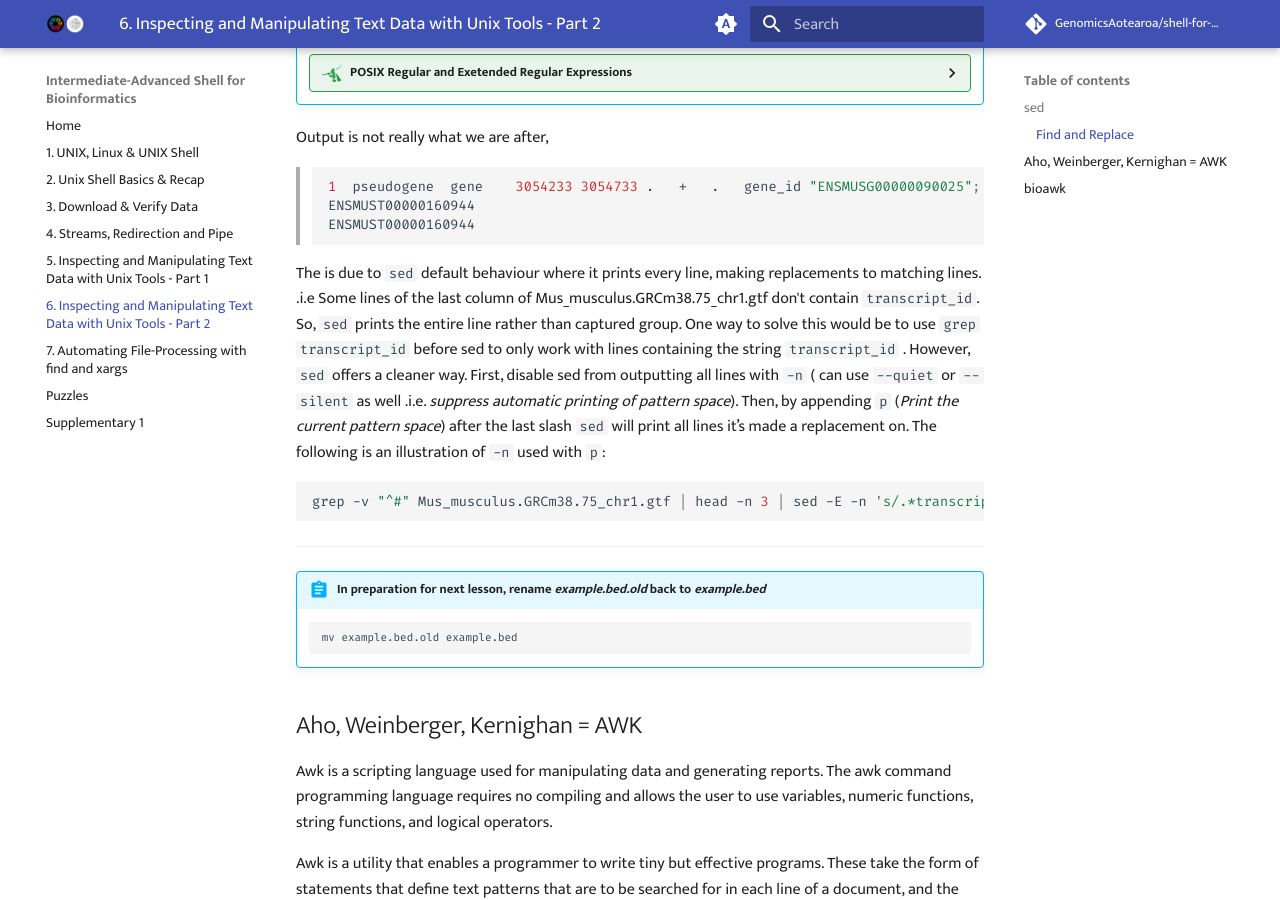
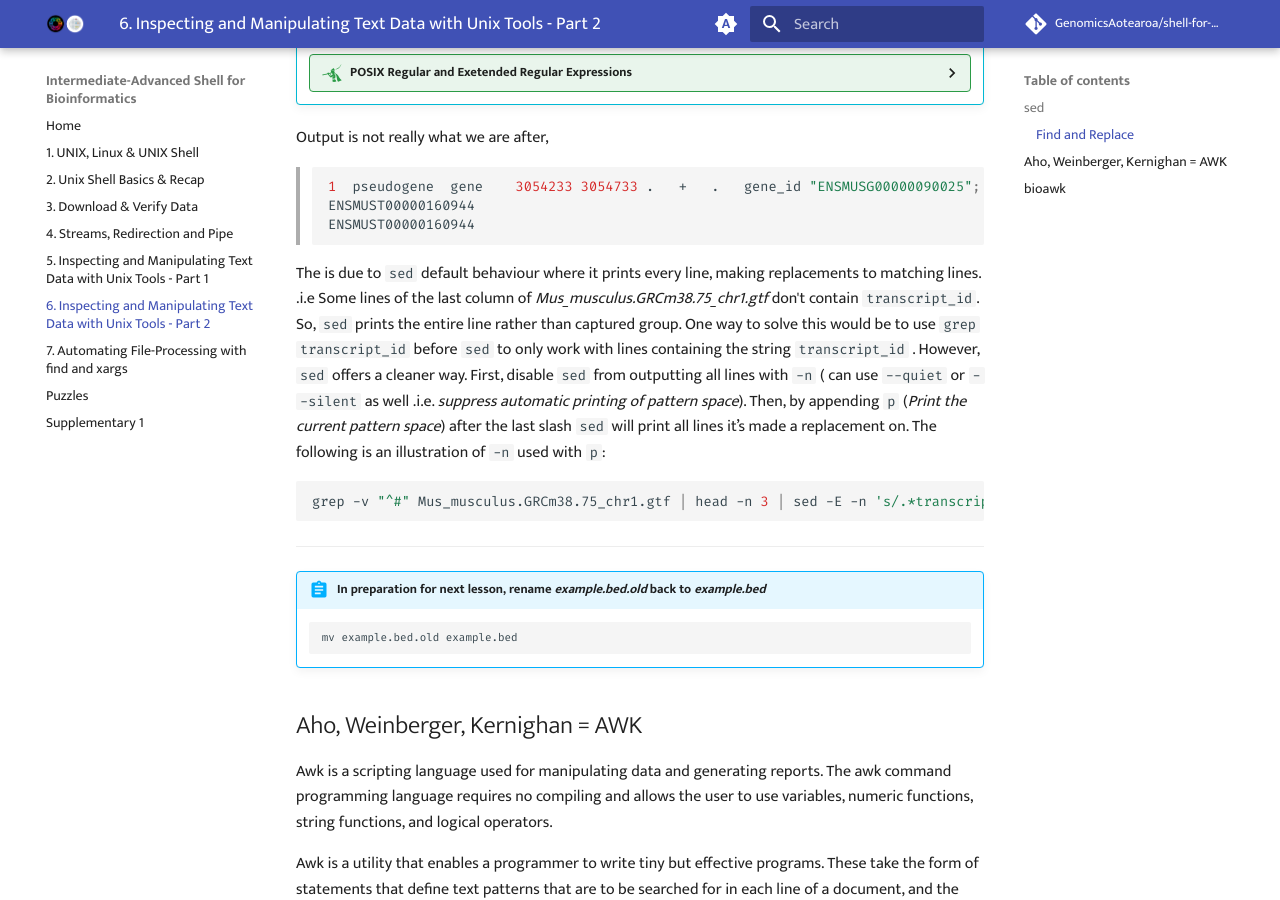
Before and after one commit to GenomicsAotearoa/shell-for-bioinformatics, an MkDocs documentation site: the page built from docs/5_inspectmanipulate2.md, in a window 1280 px wide and 900 px high, scrolled down 2910 px. Built offline with MkDocs 1.6.1 and Material for MkDocs 9.7.7, drawn with Linux system fonts in a browser that asks for light colours; comment, search, counter and statistics services are not loaded; the version menu is left out.

Commit message:
syntax fix

````diff
--- a/docs/5_inspectmanipulate2.md
+++ b/docs/5_inspectmanipulate2.md
@@ -138,7 +138,7 @@ Output is not really what we are after,
 >ENSMUST00000160944
 >```
 
-The is due to `sed` default behaviour where it prints every line, making replacements to matching lines. .i.e Some lines of the last column of Mus_musculus.GRCm38.75_chr1.gtf don't contain `transcript_id`. So, `sed` prints the entire line rather than captured group. One way to solve this would be to use `grep` `transcript_id` before sed to only work with lines containing the string `transcript_id` . However, `sed` offers a cleaner way. First, disable sed from outputting all lines with `-n` ( can use `--quiet` or `--silent` as well .i.e. *suppress automatic printing of pattern space*). Then, by appending `p` (*Print the current pattern space*) after the last slash `sed` will print all lines it’s made a replacement on. The following is an illustration of `-n` used with `p`:
+The is due to `sed` default behaviour where it prints every line, making replacements to matching lines. .i.e Some lines of the last column of *Mus_musculus.GRCm38.75_chr1.gtf* don't contain `transcript_id`. So, `sed` prints the entire line rather than captured group. One way to solve this would be to use `grep` `transcript_id` before `sed` to only work with lines containing the string `transcript_id` . However, `sed` offers a cleaner way. First, disable `sed` from outputting all lines with `-n` ( can use `--quiet` or `--silent` as well .i.e. *suppress automatic printing of pattern space*). Then, by appending `p` (*Print the current pattern space*) after the last slash `sed` will print all lines it’s made a replacement on. The following is an illustration of `-n` used with `p`:
 
 ```bash
 grep -v "^#" Mus_musculus.GRCm38.75_chr1.gtf | head -n 3 | sed -E -n 's/.*transcript_id "([^"]+)".*/\1/p'
````
Also changed, not shown: public/5_inspectmanipulate2/index.html (+4 -4 lines), 2 other files.
